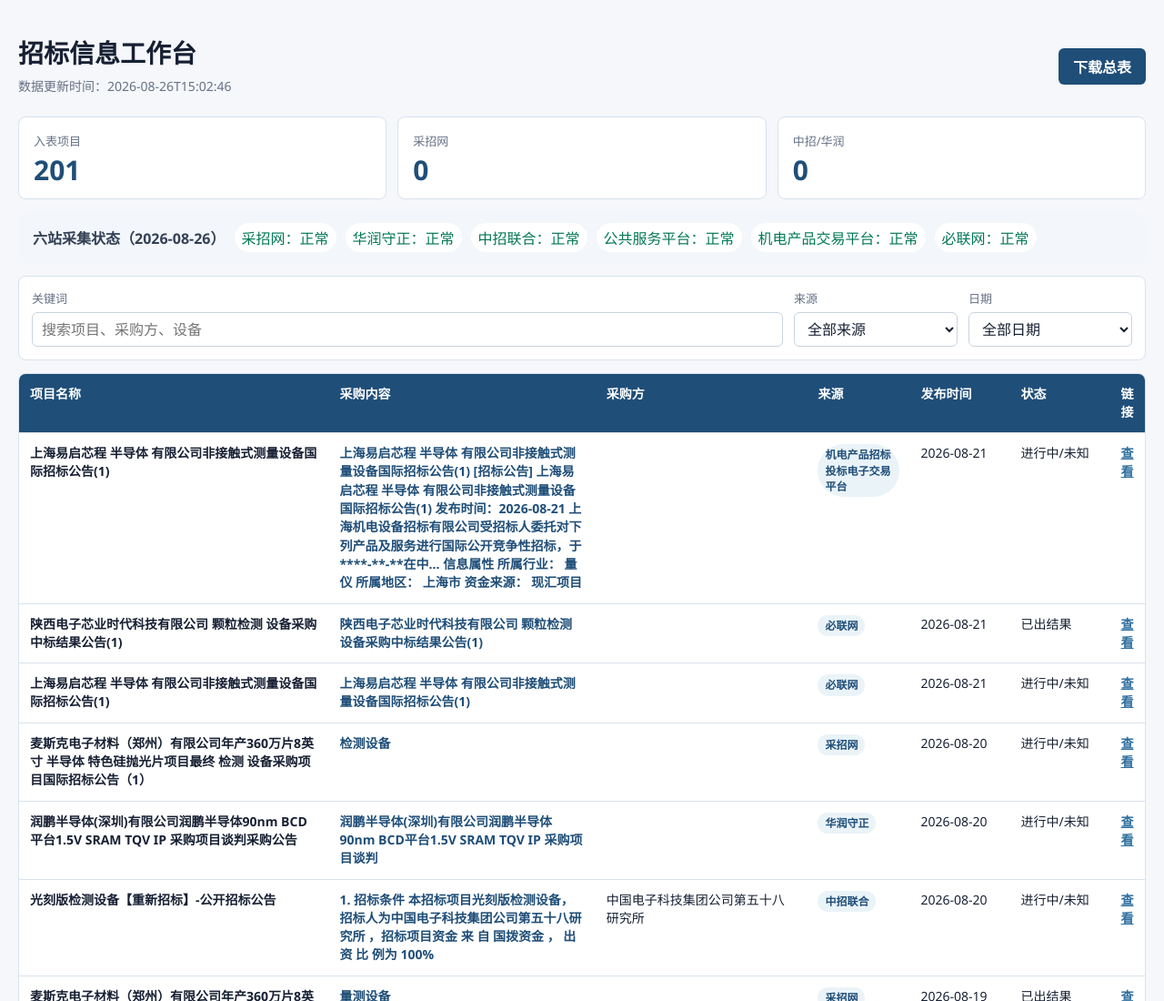
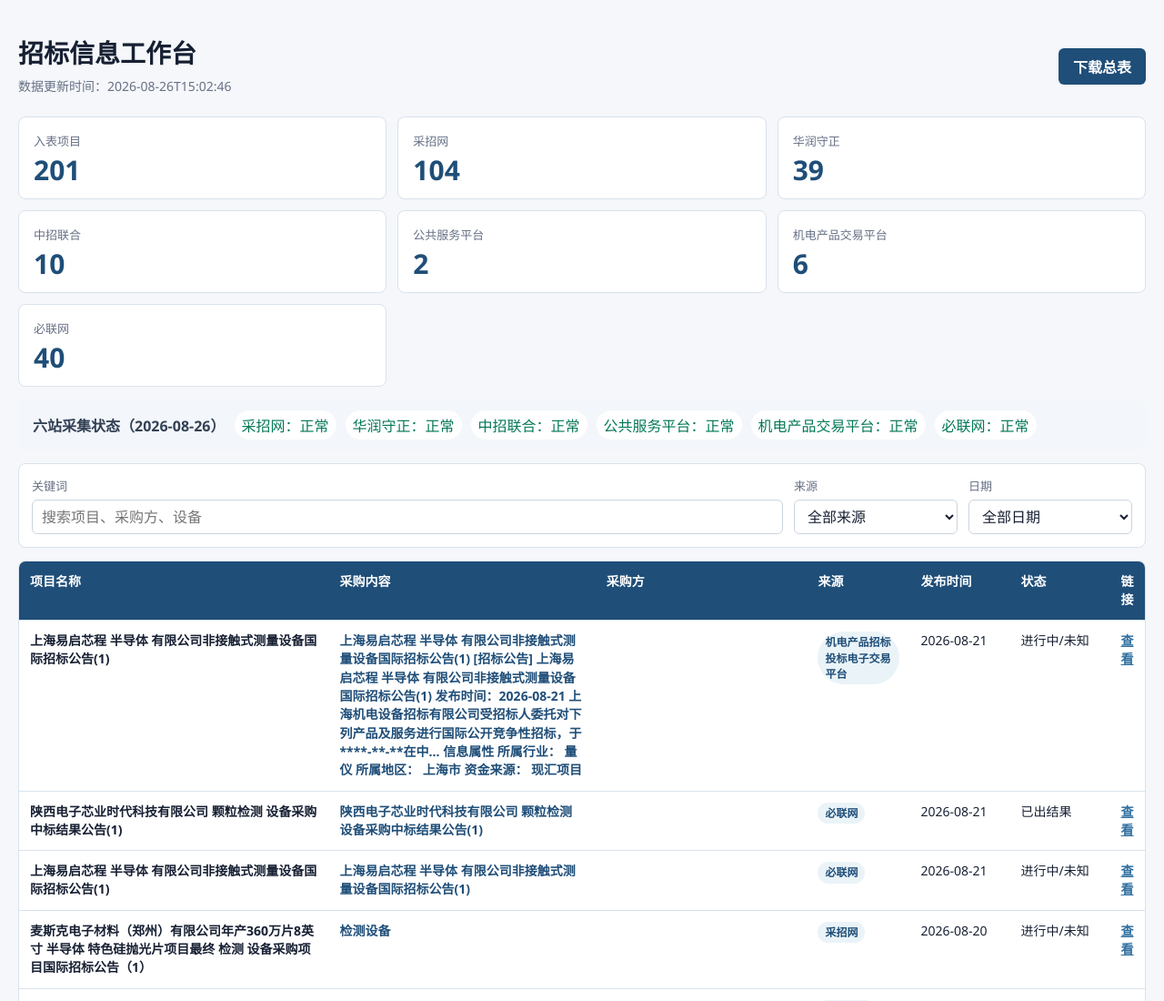
Before and after one commit to d2vs8pz7rj-create/d2vs8pz7rj-create.github.io, a plain HTML site: page index.html in a window 1280 px wide. Shown: the top 1100 px of the page at 91% size. Drawn offline with Linux system fonts and the light colour scheme.

Commit message:
Update index.html

```diff
--- a/index.html
+++ b/index.html
@@ -4,7 +4,7 @@
     <meta charset="utf-8" />
     <meta name="viewport" content="width=device-width, initial-scale=1" />
     <title>招标信息工作台</title>
-    <link rel="stylesheet" href="styles.css" />
+    <link rel="stylesheet" href="styles.css?v=20260826-six-sites" />
   </head>
   <body>
     <main class="shell">
@@ -17,17 +17,33 @@
       </header>
 
       <section class="stats" aria-label="数据概览">
-        <article>
+        <article class="stat-total">
           <span>入表项目</span>
           <strong id="totalCount">0</strong>
         </article>
-        <article>
+        <article data-source="采招网">
           <span>采招网</span>
-          <strong id="bidcenterCount">0</strong>
+          <strong>0</strong>
         </article>
-        <article>
-          <span>中招/华润</span>
-          <strong id="publicCount">0</strong>
+        <article data-source="华润守正">
+          <span>华润守正</span>
+          <strong>0</strong>
+        </article>
+        <article data-source="中招联合">
+          <span>中招联合</span>
+          <strong>0</strong>
+        </article>
+        <article data-source="中国招标投标公共服务平台" title="中国招标投标公共服务平台">
+          <span>公共服务平台</span>
+          <strong>0</strong>
+        </article>
+        <article data-source="机电产品招标投标电子交易平台" title="机电产品招标投标电子交易平台">
+          <span>机电产品交易平台</span>
+          <strong>0</strong>
+        </article>
+        <article data-source="必联网">
+          <span>必联网</span>
+          <strong>0</strong>
         </article>
       </section>
 
@@ -77,6 +93,6 @@
       </section>
     </main>
 
-    <script src="app.js"></script>
+    <script src="app.js?v=20260826-six-sites"></script>
   </body>
 </html>
```
